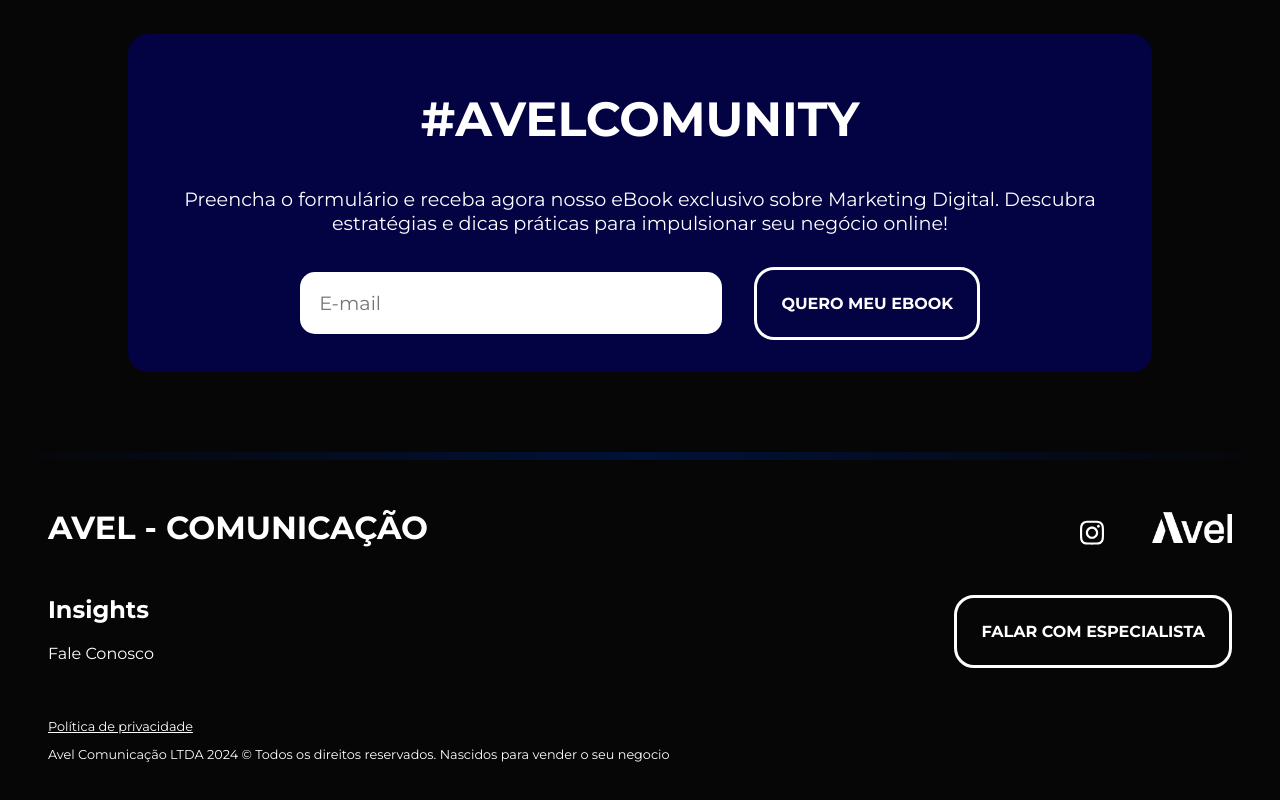
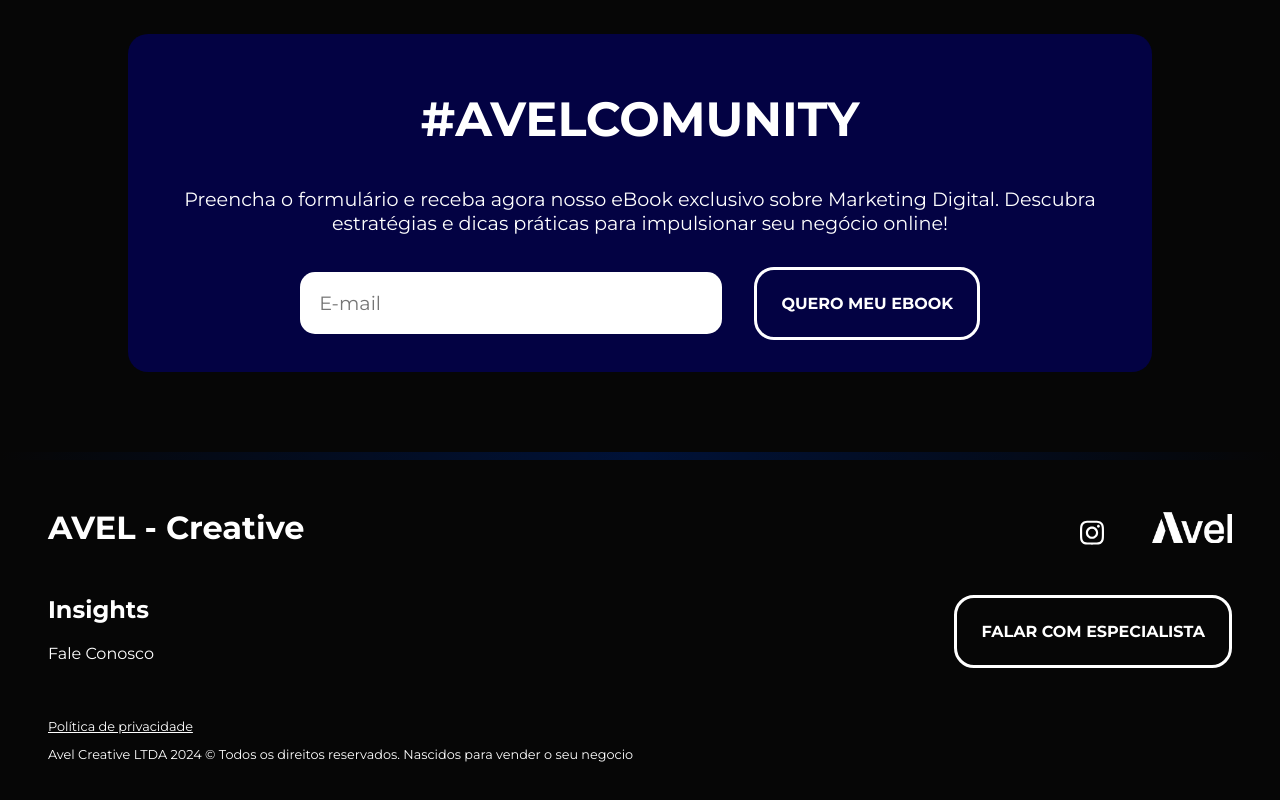
Before and after one commit to AvelDigital/Avel-Digital, a Next.js app: page / in a window 1280 px wide. Shown: the part 4968-5768 px from the top of the page. Built offline with nearby package versions, Linux system fonts and the light colour scheme; no server answers.

Commit message:
fix: transform comunicação to creative

```diff
--- a/components/Footer/index.tsx
+++ b/components/Footer/index.tsx
@@ -6,9 +6,9 @@ function Footer() {
     return (
         <Container>
             <Header>
-                <Title>AVEL - COMUNICAÇÃO</Title>
+                <Title>AVEL - Creative</Title>
                 <Social>
-                    <ContainerIconSocial aria-label="Ver Instagram" href="https://www.instagram.com/avelcomunicacao" target="_blank">
+                    <ContainerIconSocial aria-label="Ver Instagram" href="https://www.instagram.com/avelcreative" target="_blank">
                         <IconSocial xmlns="http://www.w3.org/2000/svg" viewBox="0 0 448 512">
                             <path d="M224.1 141c-63.6 0-114.9 51.3-114.9 114.9s51.3 114.9 114.9 114.9S339 319.5 339 255.9 287.7 141 224.1 141zm0 189.6c-41.1 0-74.7-33.5-74.7-74.7s33.5-74.7 74.7-74.7 74.7 33.5 74.7 74.7-33.6 74.7-74.7 74.7zm146.4-194.3c0 14.9-12 26.8-26.8 26.8-14.9 0-26.8-12-26.8-26.8s12-26.8 26.8-26.8 26.8 12 26.8 26.8zm76.1 27.2c-1.7-35.9-9.9-67.7-36.2-93.9-26.2-26.2-58-34.4-93.9-36.2-37-2.1-147.9-2.1-184.9 0-35.8 1.7-67.6 9.9-93.9 36.1s-34.4 58-36.2 93.9c-2.1 37-2.1 147.9 0 184.9 1.7 35.9 9.9 67.7 36.2 93.9s58 34.4 93.9 36.2c37 2.1 147.9 2.1 184.9 0 35.9-1.7 67.7-9.9 93.9-36.2 26.2-26.2 34.4-58 36.2-93.9 2.1-37 2.1-147.8 0-184.8zM398.8 388c-7.8 19.6-22.9 34.7-42.6 42.6-29.5 11.7-99.5 9-132.1 9s-102.7 2.6-132.1-9c-19.6-7.8-34.7-22.9-42.6-42.6-11.7-29.5-9-99.5-9-132.1s-2.6-102.7 9-132.1c7.8-19.6 22.9-34.7 42.6-42.6 29.5-11.7 99.5-9 132.1-9s102.7-2.6 132.1 9c19.6 7.8 34.7 22.9 42.6 42.6 11.7 29.5 9 99.5 9 132.1s2.7 102.7-9 132.1z"/>
                         </IconSocial>
@@ -39,7 +39,7 @@ function Footer() {
                 </SectionsRowEnd>
             </Sections>
             <Privacy href="/privacy">Política de privacidade</Privacy>
-            <Copyright>Avel Comunicação LTDA 2024 © Todos os direitos reservados. Nascidos para vender o seu negocio{/*, CNPJ 55.284.642/0001-51.*/}</Copyright>
+            <Copyright>Avel Creative LTDA 2024 © Todos os direitos reservados. Nascidos para vender o seu negocio{/*, CNPJ 55.284.642/0001-51.*/}</Copyright>
         </Container>
     )
 }
--- a/components/Head/index.tsx
+++ b/components/Head/index.tsx
@@ -11,7 +11,7 @@ interface IProps {
     description?: string
 }
 
-const Head: FC<IProps> = ({ title='Avel Comunicação', description='Geramos vendas, você colhe os resultados', url='', image='/img/thumbnail.png', author='Avel Comunicação', keywords='marketing digital, aumentar faturamento online, otimização de conversão, consultoria de marketing digital, agência de marketing, Avel Comunicação marketing' }) => {
+const Head: FC<IProps> = ({ title='Avel Creative', description='Geramos vendas, você colhe os resultados', url='', image='/img/thumbnail.png', author='Avel Creative', keywords='marketing digital, aumentar faturamento online, otimização de conversão, consultoria de marketing digital, agência de marketing, Avel Creative marketing' }) => {
     return (
         <>
             <HeadRaw>
--- a/components/Header/Menu/index.tsx
+++ b/components/Header/Menu/index.tsx
@@ -40,7 +40,7 @@ const Menu: FC<IProps> = ({ black }) => {
                             <path d="M19 6.41L17.59 5 12 10.59 6.41 5 5 6.41 10.59 12 5 17.59 6.41 19 12 13.41 17.59 19 19 17.59 13.41 12 19 6.41z"/>
                         </HeaderMenuIcon>
                     </ContainerHeaderMenuIcon>
-                    <ContainerHeaderMenuIconSocial href="https://www.instagram.com/avelcomunicacao" target="_blank">
+                    <ContainerHeaderMenuIconSocial href="https://www.instagram.com/avelcreative" target="_blank">
                         <HeaderMenuIconSocial xmlns="http://www.w3.org/2000/svg" viewBox="0 0 448 512">
                             <path d="M224.1 141c-63.6 0-114.9 51.3-114.9 114.9s51.3 114.9 114.9 114.9S339 319.5 339 255.9 287.7 141 224.1 141zm0 189.6c-41.1 0-74.7-33.5-74.7-74.7s33.5-74.7 74.7-74.7 74.7 33.5 74.7 74.7-33.6 74.7-74.7 74.7zm146.4-194.3c0 14.9-12 26.8-26.8 26.8-14.9 0-26.8-12-26.8-26.8s12-26.8 26.8-26.8 26.8 12 26.8 26.8zm76.1 27.2c-1.7-35.9-9.9-67.7-36.2-93.9-26.2-26.2-58-34.4-93.9-36.2-37-2.1-147.9-2.1-184.9 0-35.8 1.7-67.6 9.9-93.9 36.1s-34.4 58-36.2 93.9c-2.1 37-2.1 147.9 0 184.9 1.7 35.9 9.9 67.7 36.2 93.9s58 34.4 93.9 36.2c37 2.1 147.9 2.1 184.9 0 35.9-1.7 67.7-9.9 93.9-36.2 26.2-26.2 34.4-58 36.2-93.9 2.1-37 2.1-147.8 0-184.8zM398.8 388c-7.8 19.6-22.9 34.7-42.6 42.6-29.5 11.7-99.5 9-132.1 9s-102.7 2.6-132.1-9c-19.6-7.8-34.7-22.9-42.6-42.6-11.7-29.5-9-99.5-9-132.1s-2.6-102.7 9-132.1c7.8-19.6 22.9-34.7 42.6-42.6 29.5-11.7 99.5-9 132.1-9s102.7-2.6 132.1 9c19.6 7.8 34.7 22.9 42.6 42.6 11.7 29.5 9 99.5 9 132.1s2.7 102.7-9 132.1z"/>
                         </HeaderMenuIconSocial>
--- a/pages/_app.tsx
+++ b/pages/_app.tsx
@@ -18,11 +18,11 @@ const App: FC<AppProps> = ({ Component, pageProps }) => {
         <meta name="viewport" content="width=device-width, initial-scale=1.0"/>
         <meta property="fb:admins" content=""/>
         <meta property="og:type" content="website"/>
-        <meta property="og:site_name" content="Avel Comunicação"/>
+        <meta property="og:site_name" content="Avel Creative"/>
         <meta name="twitter:card" content="summary_large_image"/>
-        <meta name="creator" content="Avel Comunicação"/>
-        <meta name="publisher" content="Avel Comunicação"/>
-        <meta name="copyright" content="© 2024 Avel Comunicação"/>
+        <meta name="creator" content="Avel Creative"/>
+        <meta name="publisher" content="Avel Creative"/>
+        <meta name="copyright" content="© 2024 Avel Creative"/>
         <meta name="theme-color" content="#222e53"/>
         <meta name="msapplication-TileColor" content="#222e53"/>
       </Head>
--- a/pages/privacy.tsx
+++ b/pages/privacy.tsx
@@ -11,7 +11,7 @@ function Privacy() {
                 <Title>Política de Privacidade</Title>
                 <Bold>Última atualização: 18/08/2024</Bold>
                 <Paragraph>
-                    A Avel Comunicação (doravante "nós", "nosso" ou "empresa") está comprometida em proteger a privacidade e os dados pessoais dos nossos usuários, clientes e parceiros. Esta Política de Privacidade descreve como coletamos, usamos, armazenamos, compartilhamos e protegemos as informações pessoais fornecidas por você ao acessar e utilizar nossos serviços, site e plataformas.
+                    A Avel Creative (doravante "nós", "nosso" ou "empresa") está comprometida em proteger a privacidade e os dados pessoais dos nossos usuários, clientes e parceiros. Esta Política de Privacidade descreve como coletamos, usamos, armazenamos, compartilhamos e protegemos as informações pessoais fornecidas por você ao acessar e utilizar nossos serviços, site e plataformas.
                 </Paragraph>
                 <Subtitle>1. Coleta de Informações</Subtitle>
                 <Bold>1.1. Informações Fornecidas por Você</Bold>
@@ -84,7 +84,7 @@ function Privacy() {
                 <Paragraph>Se você tiver dúvidas sobre esta Política de Privacidade ou sobre o tratamento de suas informações pessoais, entre em contato conosco: </Paragraph>
                 <br/>
                 <Paragraph>
-                    <Bold>Avel Comunicação</Bold>
+                    <Bold>Avel Creative</Bold>
                     <br/>
                     <br/>
                     Endereço: Poço da Panela, Casa Forte, Recife, Pernambuco
```
